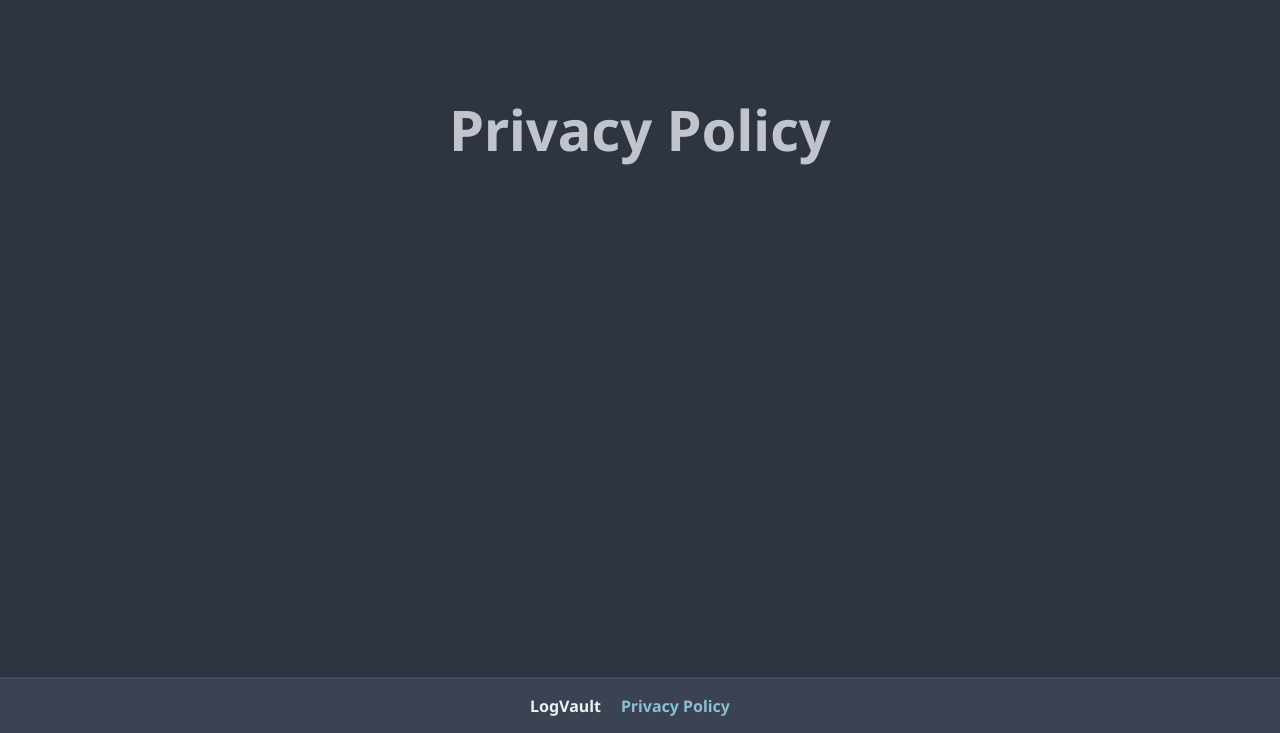
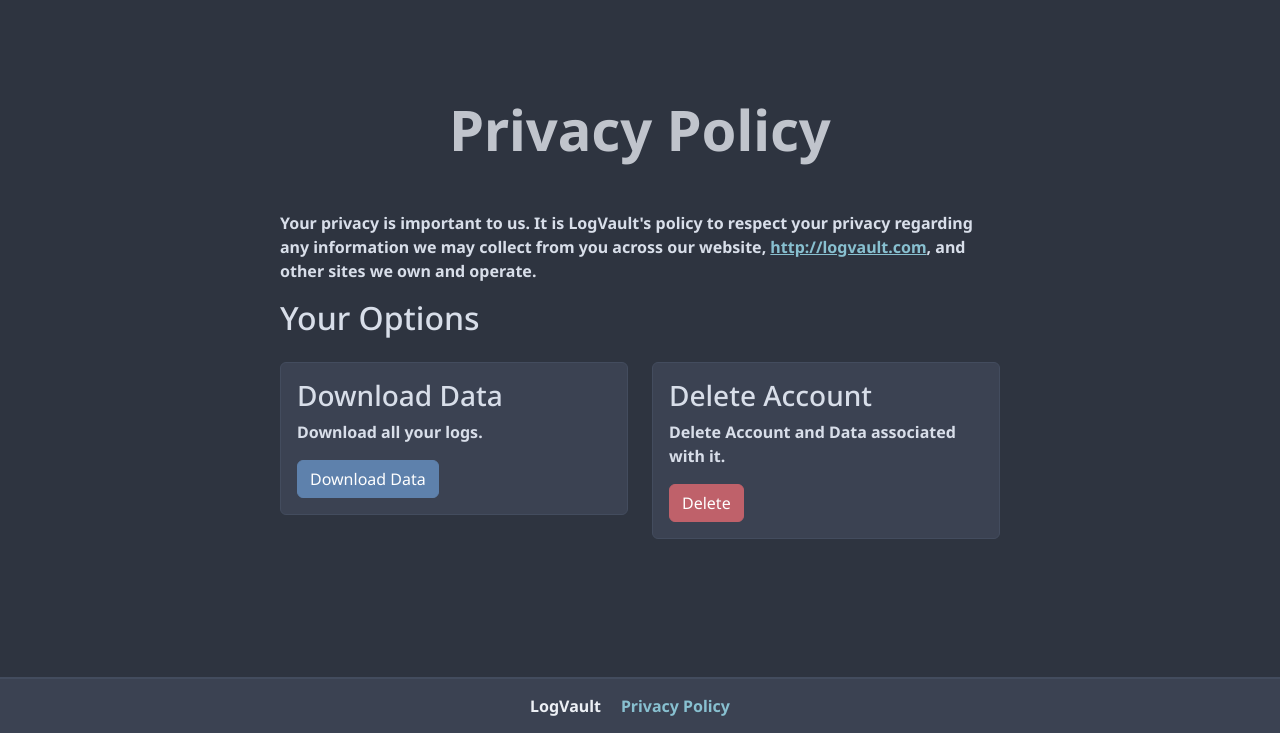
Before and after one commit to frnaky/2025SE_Gianfranco.M_AT1, a Flask app: page /privacy in a window 1280 px wide. Shown: the part 67-800 px from the top of the page. Run offline with Flask 3, Linux system fonts and the light colour scheme; some libraries are stand-ins or nearby versions.

Commit message:
CSS Theming + Download Data
Fixed various CSS theming with the create_log page

Also fixed various date/time variable name issues from dumb planning

Privacy policy upddated to include Bootstrap buttons for delete user and download data

Download data FINALLY fixed after AI taught me how to use bytesio and stringio

Need to implement delete user, possibly teams functionality.

```diff
--- a/main.py
+++ b/main.py
@@ -1,10 +1,12 @@
-from flask import Flask, render_template, redirect, url_for, request, flash
+from flask import Flask, render_template, redirect, url_for, request, flash, send_file, jsonify
 from flask_sqlalchemy import SQLAlchemy
 from flask_login import LoginManager, UserMixin, login_user, login_required, logout_user, current_user
 import bcrypt
 from datetime import datetime
 import os
 import re
+from io import StringIO, BytesIO
+import csv
 
 basedir = os.path.abspath(os.path.dirname(__file__))
 app = Flask(__name__)
@@ -43,8 +45,8 @@ class Log(db.Model):
     username = db.Column(db.String(50), nullable=False, default="N/A")
     project_name = db.Column(db.String(100), nullable=False)
     code_language = db.Column(db.String(50), nullable=False)
-    start_time = db.Column(db.DateTime, nullable=False)
-    end_time = db.Column(db.DateTime, nullable=False)
+    start_date = db.Column(db.DateTime, nullable=False)
+    end_date = db.Column(db.DateTime, nullable=False)
     date = db.Column(db.DateTime, nullable=False)
     time_worked = db.Column(db.Float, nullable=False)
     repository = db.Column(db.String(100), nullable=False)
@@ -95,7 +97,7 @@ def login():
 
         user = User.query.filter_by(email=email).first()
         if user and user.check_password(password):
-            login_user(user)
+            login_user(user, duration=3600) #reauthentication every hour, and after closing tab
             flash('Logged-In.', 'success')
             return redirect(url_for('dashboard'))
         else:
@@ -114,25 +116,35 @@ def logout():
 def dashboard():
     return render_template('dashboard.html', user=current_user)
 
-# check if userexist... test later within the signup function
-#        if User.query.filter_by(username=username).first() or User.query.filter_by(email=email).first():
-#            flash('Username or email already exists', 'error')
-#            return redirect(url_for('signup'))
-
 @app.route('/create_log', methods=['GET', 'POST'])
 @login_required
 def create_log():
     if request.method == 'POST':
         project_name = request.form['project_name']
         code_language = request.form['code_language']
-        start_time = datetime.strptime(request.form['start_time'], '%Y-%m-%dT%H:%M')
-        end_time = datetime.strptime(request.form['end_time'], '%Y-%m-%dT%H:%M')
+
+        if code_language == "other":
+            code_language = request.form['custom_language'].strip()
+
+        start_date_str = request.form['start_date']
+        end_date_str = request.form['end_date']
+
+
+#ensure start and end date are not empty
+        if not start_date_str or not end_date_str:
+            flash("Start Date and End Date needed.", "danger")
+            return redirect(url_for('create_log'))
+
+        #conversion
+        start_date = datetime.strptime(start_date_str, '%Y-%m-%dT%H:%M')
+        end_date = datetime.strptime(end_date_str, '%Y-%m-%dT%H:%M')
+
         repository = request.form['repository']
         dev_notes = request.form['dev_notes']
         log_content = request.form['log_content']
 
 #calculate rounding up 15 mins for client billing purposes
-        delta = end_time - start_time
+        delta = end_date - start_date
         minutes_worked = delta.total_seconds() / 60
         rounded_minutes = (round(minutes_worked / 15)) * 15
         time_worked = rounded_minutes / 60
@@ -142,8 +154,8 @@ def create_log():
             username=current_user.username,
             project_name=project_name,
             code_language=code_language,
-            start_time=start_time,
-            end_time=end_time,
+            start_date=start_date,
+            end_date=end_date,
             date=datetime.utcnow(),
             time_worked=time_worked,
             repository=repository,
@@ -174,5 +186,38 @@ def search_logs():
 def privacy():
     return render_template('privacy.html')
 
+#pirvacy policy page
+@app.route('/download_data', methods=['POST'])
+@login_required
+def download_data():
+    if not current_user.is_authenticated:
+        return jsonify({"error": "You Must Be Logged-In To Do This."}), 401
+
+    user_logs = Log.query.filter_by(user_id=current_user.user_id).all()
+    if not user_logs:
+        return jsonify({"error": "No Data Found."}), 404
+
+    output = StringIO()
+    writer = csv.writer(output)
+    writer.writerow(['Project Name', 'Code Language', 'Start Date', 'End Date', 'Time Worked', 'Repository', 'Developer Notes', 'Log Content'])
+
+    for log in user_logs:
+        writer.writerow([
+            log.project_name,
+            log.code_language,
+            log.start_date,
+            log.end_date,
+            log.time_worked,
+            log.repository,
+            log.dev_notes,
+            log.log_content
+        ])
+
+    output.seek(0)
+    byte_output = BytesIO(output.getvalue().encode('utf-8'))
+    return send_file(byte_output, as_attachment=True, download_name="developer_logs.csv", mimetype="text/csv")
+
+
+
 if __name__ == "__main__":
     app.run(debug=True, host="0.0.0.0", port=5000)
--- a/templates/base.html
+++ b/templates/base.html
@@ -32,6 +32,10 @@
     <link
       href="{{ url_for('static', filename='css/custom.css') }}"
       rel="stylesheet"
+    />
+    <link
+      rel="stylesheet"
+      href="https://cdn.jsdelivr.net/npm/bootstrap-icons/font/bootstrap-icons.css"
     />
   </head>
   <body>
--- a/templates/privacy.html
+++ b/templates/privacy.html
@@ -3,6 +3,81 @@
   <div class="text-center mt-5">
     <h1 class="display-4 fw-bold">Privacy Policy</h1>
   </div>
-  <div class="row"></div>
+  <div class="row mt-5">
+    <div class="col-md-8 offset-md-2">
+      <p>
+        Your privacy is important to us. It is LogVault's policy to respect your
+        privacy regarding any information we may collect from you across our
+        website, <a href="{{ url_for('dashboard') }}">http://logvault.com</a>,
+        and other sites we own and operate.
+      </p>
+      <div class="section mb-5">
+        <h2>Your Options</h2>
+        <div class="row mt-4">
+          <div class="col-md-6">
+            <div class="card mb-4">
+              <div class="card-body">
+                <h3 class="card-title">Download Data</h3>
+                <p class="card-text">Download all your logs.</p>
+                <button id="downloadData" class="btn btn-primary">
+                  Download Data
+                </button>
+                <div
+                  id="downloadError"
+                  class="text-danger mt-3"
+                  style="display: none"
+                ></div>
+              </div>
+            </div>
+          </div>
+          <div class="col-md-6">
+            <div class="card mb-4">
+              <div class="card-body">
+                <h3 class="card-title">Delete Account</h3>
+                <p class="card-text">
+                  Delete Account and Data associated with it.
+                </p>
+                <button id="delete_account" class="btn btn-danger">
+                  Delete
+                </button>
+              </div>
+            </div>
+          </div>
+        </div>
+      </div>
+      <div class="row"></div>
+    </div>
+  </div>
 </div>
+
+<script>
+  document
+    .getElementById("downloadData")
+    .addEventListener("click", function () {
+      fetch("/download_data", {
+        method: "POST",
+        headers: {
+          "Content-Type": "application/json",
+        },
+        body: JSON.stringify({}),
+      })
+        .then((response) => {
+          if (!response.ok) {
+            throw new Error("Download failed: " + response.statusText);
+          }
+          return response.blob();
+        })
+        .then((blob) => {
+          const link = document.createElement("a");
+          link.href = URL.createObjectURL(blob);
+          link.download = "user_logs.csv";
+          link.click();
+        })
+        .catch((error) => {
+          document.getElementById("downloadError").style.display = "block";
+          document.getElementById("downloadError").innerText = error.message;
+        });
+    });
+</script>
+
 {% endblock %}
```
Also changed, not shown: static/css/style.css (+41 -15 lines), templates/create_log.html (+42 -9 lines), templates/search_logs.html (+9 -8 lines), README.md, databaseFiles/database.db.
